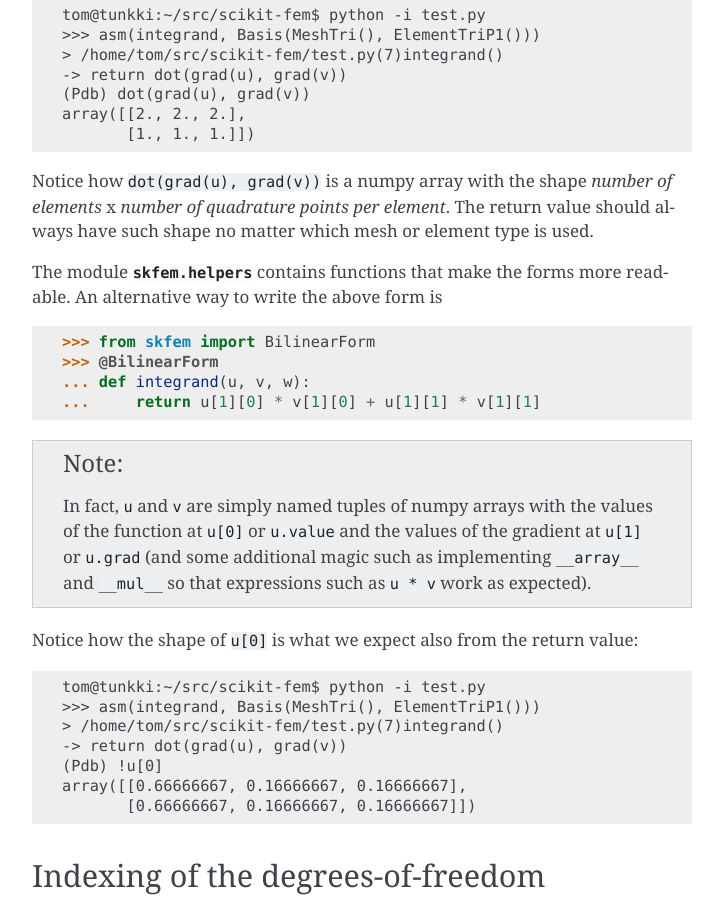
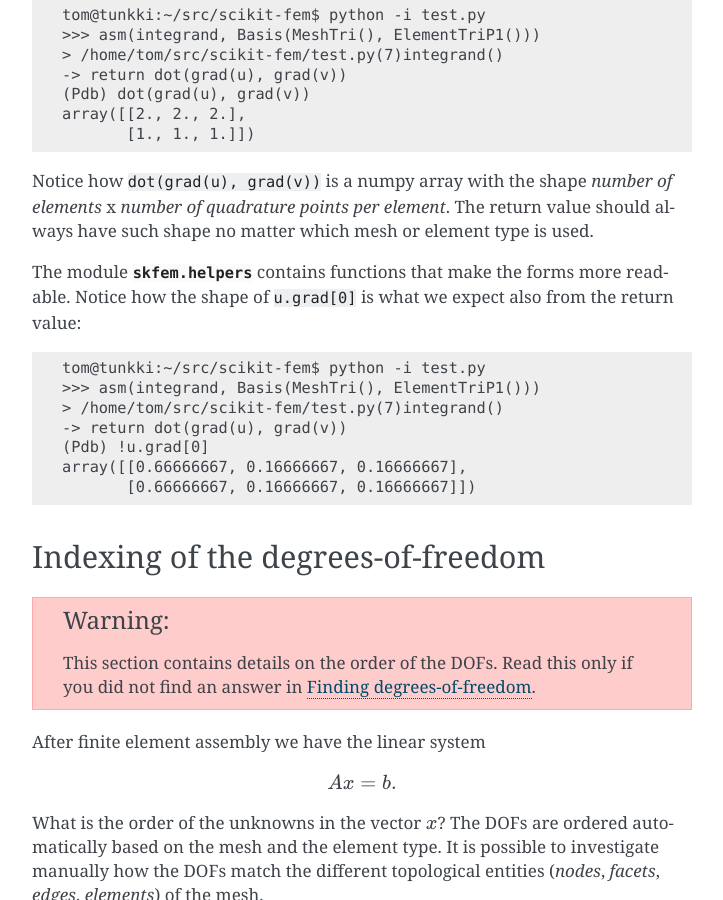
Before and after one commit to kinnala/scikit-fem, a Sphinx documentation site: the page built from docs/advanced.rst, in a window 1280 px wide and 900 px high, scrolled down 1915 px. Shown: the whole window, without its empty margins (388-1111 px from the left). Built offline with Sphinx 7.4.7, drawn with Linux system fonts in a browser that asks for light colours.

Commit message:
Get rid of the remaining uses of DiscreteField.value and update docs

```diff
--- a/docs/advanced.rst
+++ b/docs/advanced.rst
@@ -60,7 +60,7 @@
 
    The last argument ``w`` is a dictionary of
    :class:`~skfem.element.DiscreteField` objects.  Its ``_getattr_`` is
-   overridden so that ``w.x`` corresponds to ``w['x'].value``.  Some keys are
+   overridden so that ``w.x`` corresponds to ``w['x']``.  Some keys are
    populated by default, e.g., ``w.x`` are the global quadrature points.
 
 In addition, forms can depend on the local mesh parameter ``w.h`` or other
@@ -113,24 +113,8 @@
 always have such shape no matter which mesh or element type is used.
 
 The module :mod:`skfem.helpers` contains functions that make the forms more
-readable.  An alternative way to write the above form is
-
-.. doctest:: python
-
-   >>> from skfem import BilinearForm
-   >>> @BilinearForm
-   ... def integrand(u, v, w):
-   ...     return u[1][0] * v[1][0] + u[1][1] * v[1][1]
-
-.. note::
-
-    In fact, ``u`` and ``v`` are simply named tuples of numpy arrays with the
-    values of the function at ``u[0]`` or ``u.value`` and the values of the
-    gradient at ``u[1]`` or ``u.grad`` (and some additional magic such as
-    implementing ``__array__`` and ``__mul__`` so that expressions such as
-    ``u * v`` work as expected).
-
-Notice how the shape of ``u[0]`` is what we expect also from the return value:
+readable.  Notice how the shape of ``u.grad[0]`` is what we expect also from
+the return value:
 
 .. code-block:: none
 
@@ -138,7 +122,7 @@
    >>> asm(integrand, Basis(MeshTri(), ElementTriP1()))
    > /home/tom/src/scikit-fem/test.py(7)integrand()
    -> return dot(grad(u), grad(v))
-   (Pdb) !u[0]
+   (Pdb) !u.grad[0]
    array([[0.66666667, 0.16666667, 0.16666667],
           [0.66666667, 0.16666667, 0.16666667]])
 
```
Also changed, not shown: 3 other files.
